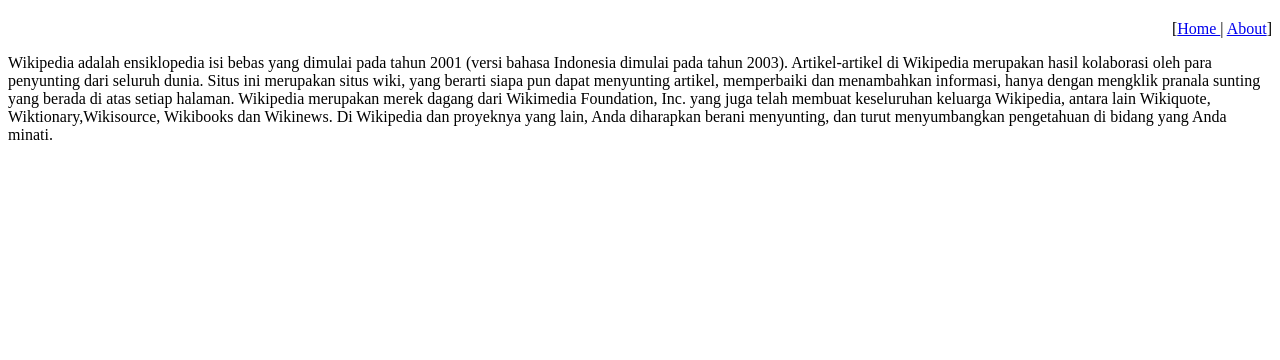
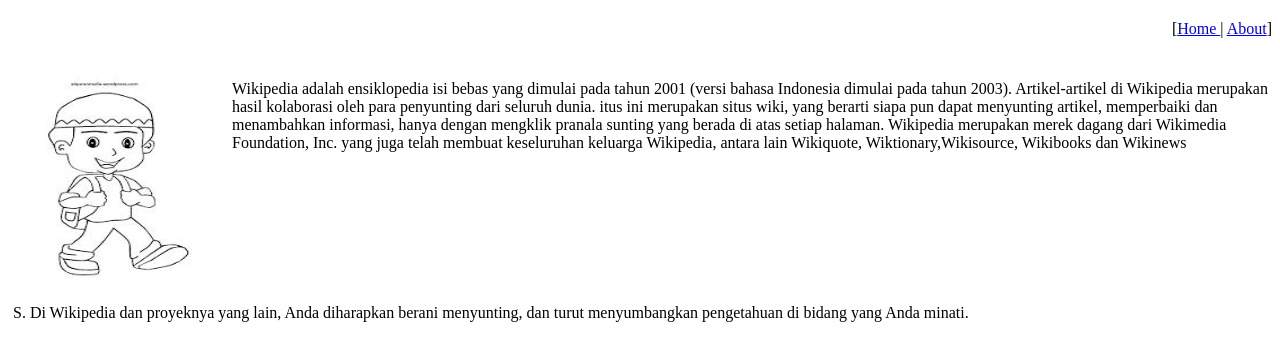
Before and after one commit to ayusara/pionir_moms, a plain HTML site: page about.html in a window 1280 px wide. Shown: the part 60-420 px from the top of the page. Drawn offline with Linux system fonts and the light colour scheme.

Commit message:
penambahan file jpg pada folder IMG

```diff
--- a/about.html
+++ b/about.html
@@ -11,6 +11,15 @@
 .auto-style2 {
 	text-align: right;
 }
+.auto-style3 {
+	margin-left: 496px;
+}
+.auto-style4 {
+	margin-left: 5px;
+}
+.auto-style5 {
+	margin-left: 8px;
+}
 </style>
 </head>
 
@@ -18,16 +27,32 @@
 <p class="auto-style1"><strong><h1 class="auto-style1">About</h1></strong></p>
 
 <p class="auto-style2">[<a href="index.html">Home </a>| <a href="about.html">About</a>]</p>
-
-
-<p>
-Wikipedia adalah ensiklopedia isi bebas yang dimulai pada tahun 2001 (versi bahasa Indonesia dimulai pada tahun 2003). Artikel-artikel di Wikipedia merupakan hasil kolaborasi oleh para penyunting dari seluruh dunia. Situs ini merupakan situs wiki, yang berarti siapa pun dapat menyunting artikel, memperbaiki dan menambahkan informasi, hanya dengan mengklik pranala sunting yang berada di atas setiap halaman.
-
-Wikipedia merupakan merek dagang dari Wikimedia Foundation, Inc. yang juga telah membuat keseluruhan keluarga Wikipedia, antara lain Wikiquote, Wiktionary,Wikisource, Wikibooks dan Wikinews. Di Wikipedia dan proyeknya yang lain, Anda diharapkan berani menyunting, dan turut menyumbangkan pengetahuan di bidang yang Anda minati.
+<table style="width: 100%">
+	<tr>
+		<td style="width: 209px">
+		<img height="228" src="IMG/kartun%20anak%201.jpg" width="202" /></td>
+		<td>
+		<p class="auto-style5" style="height: 182px">
+Wikipedia adalah ensiklopedia isi bebas yang dimulai pada tahun 2001 (versi bahasa Indonesia dimulai pada tahun 2003). Artikel-artikel di Wikipedia merupakan hasil kolaborasi oleh para penyunting dari seluruh dunia.
+		itus ini merupakan situs wiki, yang berarti siapa pun dapat menyunting
+		artikel, memperbaiki dan menambahkan informasi, hanya dengan mengklik
+		pranala sunting yang berada di atas setiap halaman. Wikipedia merupakan
+		merek dagang dari Wikimedia Foundation, Inc. yang juga telah membuat
+		keseluruhan keluarga Wikipedia, antara lain Wikiquote,
+		Wiktionary,Wikisource, Wikibooks dan Wikinews</p>
+		</td>
+	</tr>
+</table>
+<p class="auto-style4">
+S. Di Wikipedia dan proyeknya yang lain, Anda diharapkan berani menyunting, dan
+turut menyumbangkan pengetahuan di bidang yang Anda minati.
 
 
 </p>
 
+<p class="auto-style3">
+&nbsp;</p>
+
 </body>
 
 </html>
```
Also changed, not shown: IMG/kartun anak 1.jpg (added).
